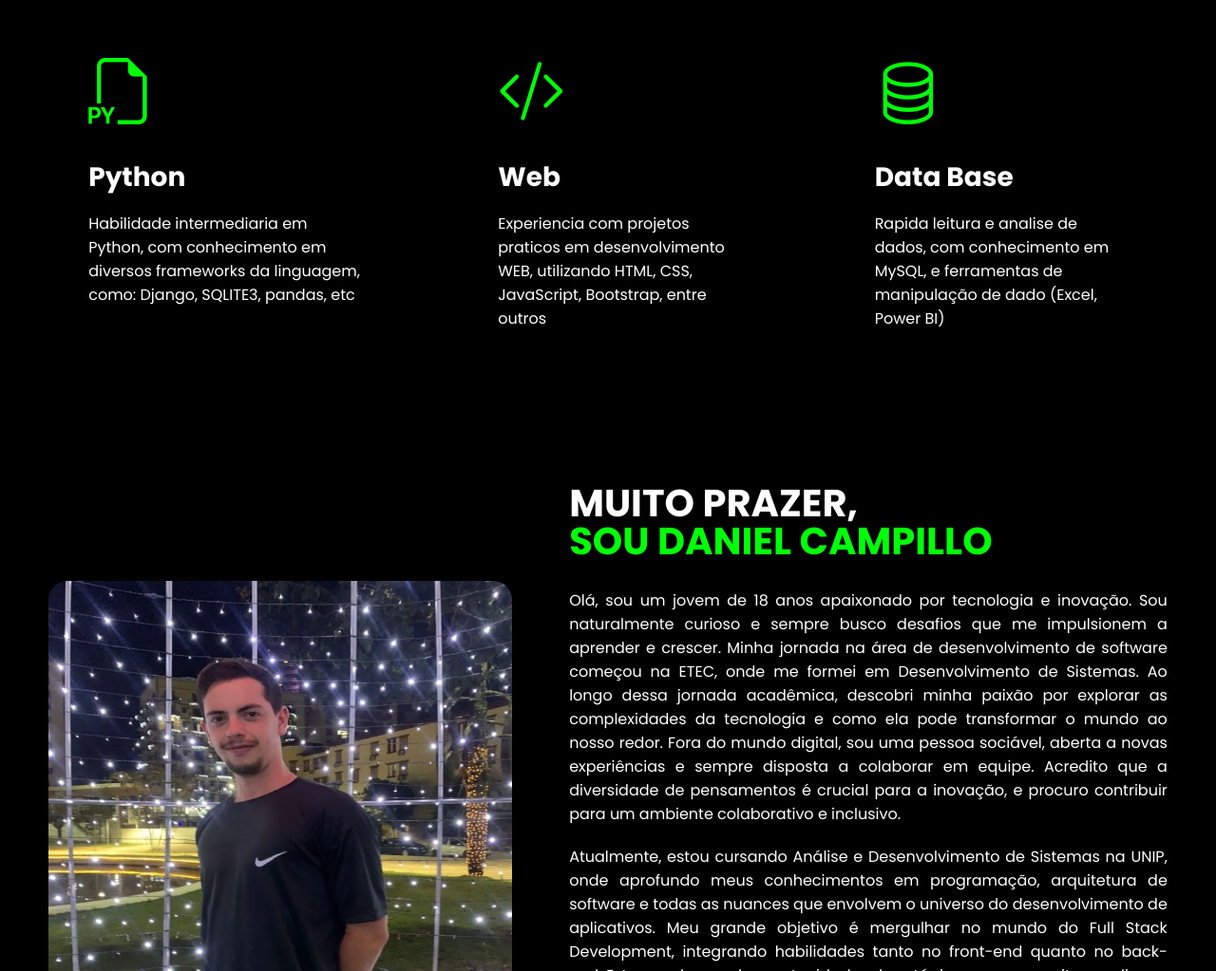
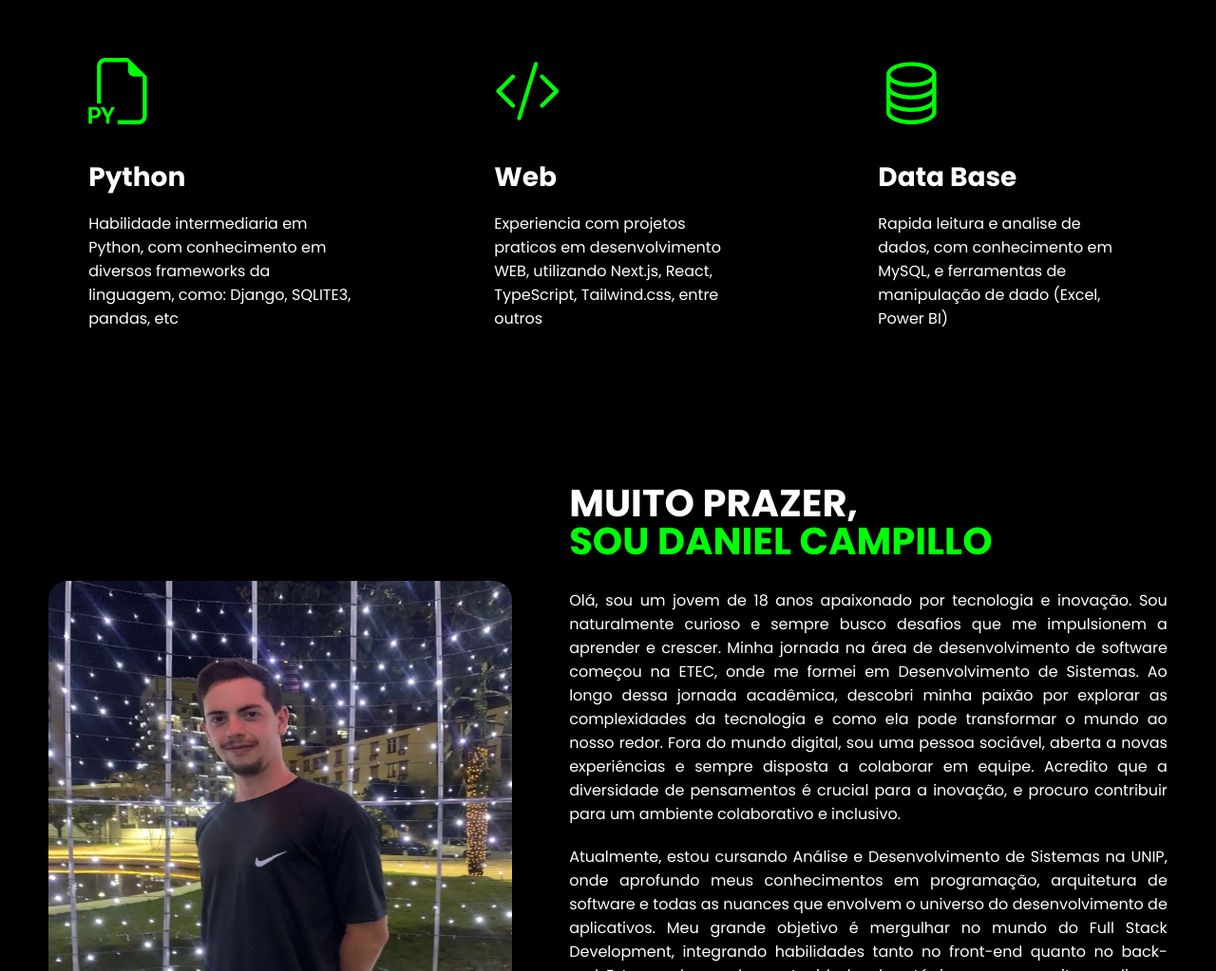
Before and after one commit to dcampillo05/Portfolio, a plain HTML site: page index.html in a window 1280 px wide. Shown: the part 901-1924 px from the top of the page at 95% size. Drawn offline with nearby package versions, Linux system fonts and the light colour scheme.

Commit message:
att: especialidades

```diff
--- a/index.html
+++ b/index.html
@@ -115,7 +115,7 @@
                     <div class="especialidade-box effect-hab2">
                         <i class="bi bi-code-slash"></i>
                         <h3>Web</h3>
-                        <p>Experiencia com projetos praticos em desenvolvimento WEB, utilizando HTML, CSS, JavaScript, Bootstrap, entre outros</p>
+                        <p>Experiencia com projetos praticos em desenvolvimento WEB, utilizando Next.js, React, TypeScript, Tailwind.css, entre outros</p>
                     </div> <!--Especialidade-box-->
 
                     <div class="especialidade-box effect-hab3">
```
